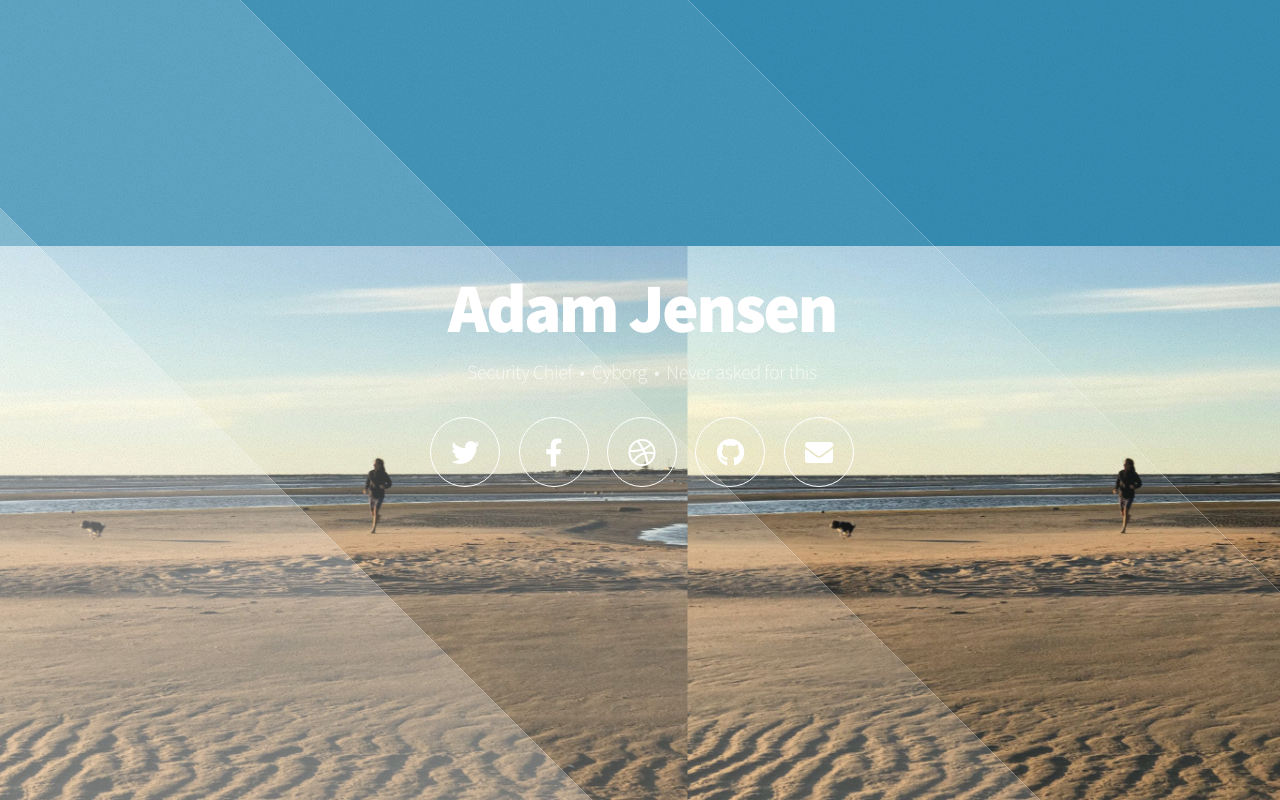
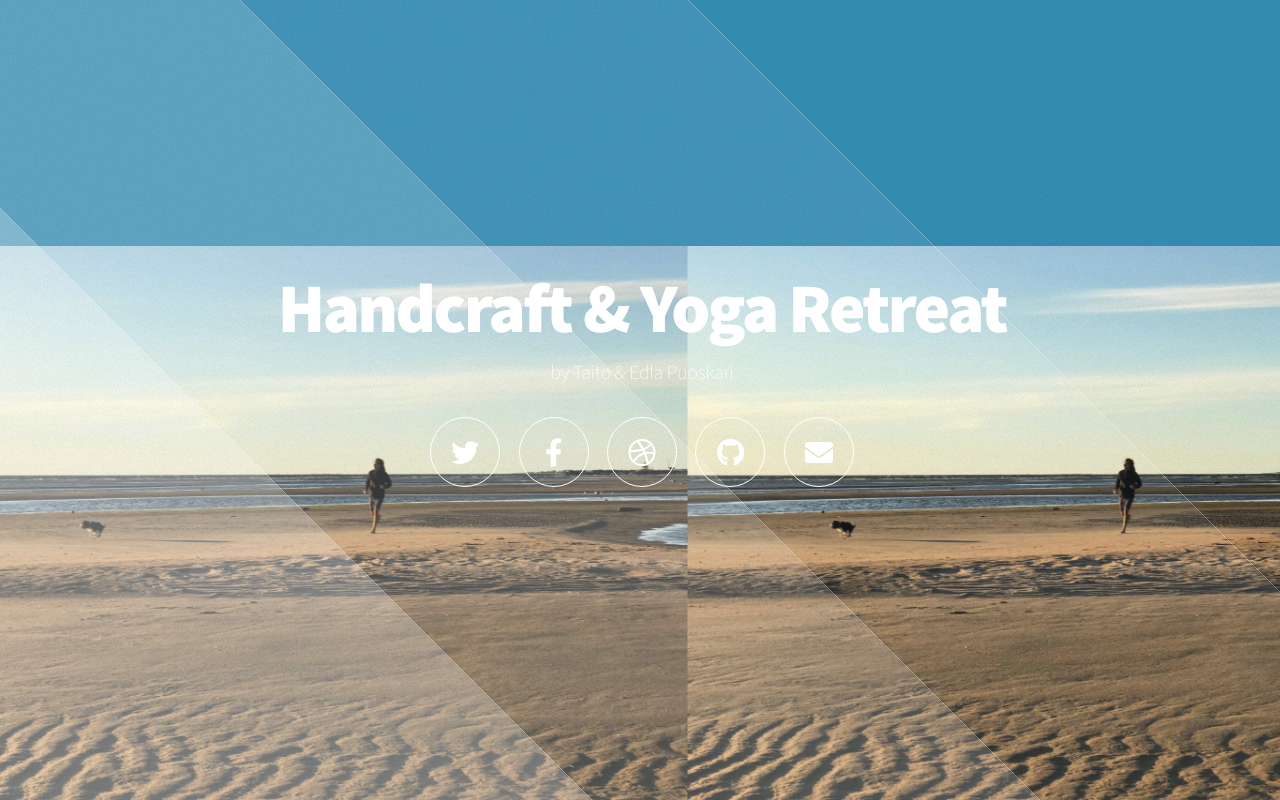
Before and after one commit to tietoinenyoga/taito001, a plain HTML site: page index.html in a window 1280 px wide. Drawn offline with Linux system fonts and the light colour scheme.

Commit message:
Update index.html

```diff
--- a/index.html
+++ b/index.html
@@ -1,12 +1,7 @@
 <!DOCTYPE HTML>
-<!--
-	Aerial by HTML5 UP
-	html5up.net | @ajlkn
-	Free for personal and commercial use under the CCA 3.0 license (html5up.net/license)
--->
 <html>
 	<head>
-		<title>Aerial by HTML5 UP</title>
+		<title>Handcraft & Yoga Retreat</title>
 		<meta charset="utf-8" />
 		<meta name="viewport" content="width=device-width, initial-scale=1, user-scalable=no" />
 		<link rel="stylesheet" href="assets/css/main.css" />
@@ -20,8 +15,8 @@
 
 				<!-- Header -->
 					<header id="header">
-						<h1>Adam Jensen</h1>
-						<p>Security Chief &nbsp;&bull;&nbsp; Cyborg &nbsp;&bull;&nbsp; Never asked for this</p>
+						<h1>Handcraft & Yoga Retreat</h1>
+						<p>by Taito & Edla Puoskari</p>
 						<nav>
 							<ul>
 								<li><a href="#" class="icon brands fa-twitter"><span class="label">Twitter</span></a></li>
```
